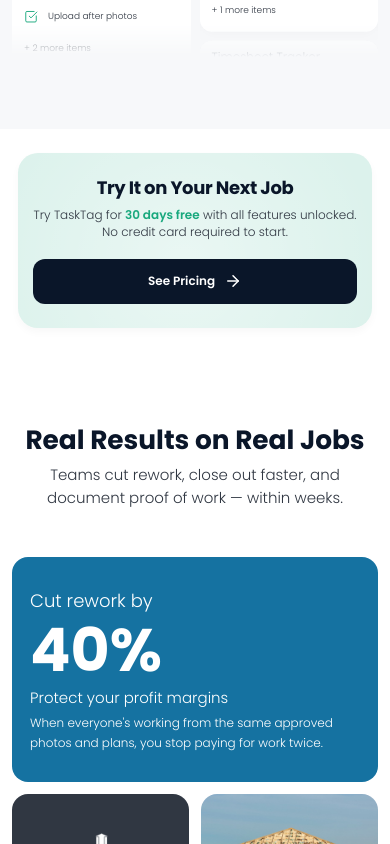
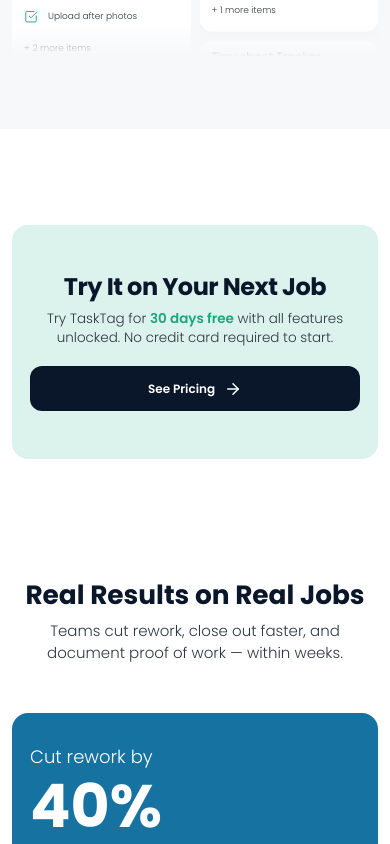
Before and after one commit to dedekysf/Landing-Page, a React (Vite) app: page / in a window 390 px wide. Shown: the part 4900-5744 px from the top of the page. Built offline with nearby package versions, Linux system fonts and the light colour scheme.

Commit message:
fix: align PricingTeaser and BlogResources width with project layout grid

```diff
--- a/src/components/sections/BlogResources.module.css
+++ b/src/components/sections/BlogResources.module.css
@@ -135,4 +135,5 @@
     .section {
         padding: 4rem 1rem 12rem 1rem;
     }
+
 }
--- a/src/components/sections/PricingTeaser.module.css
+++ b/src/components/sections/PricingTeaser.module.css
@@ -5,8 +5,9 @@
 }
 
 .container {
-    max-width: var(--spacing-container);
+    max-width: 1200px;
     margin: 0 auto;
+    width: 100%;
 }
 
 .banner {
@@ -19,10 +20,10 @@
     justify-content: space-between;
     gap: 3rem;
     overflow: hidden;
-    box-shadow: 0 4px 8px rgba(var(--black-rgb), 0.03);
+    width: 100%;
 }
 
-.banner::before {
+/* .banner::before {
     content: '';
     position: absolute;
     top: -50%;
@@ -31,7 +32,7 @@
     height: 400px;
     background: radial-gradient(circle, rgba(255, 255, 255, 0.4) 0%, transparent 70%);
     pointer-events: none;
-}
+} */
 
 .content {
     position: relative;
@@ -51,7 +52,6 @@
     color: var(--text-secondary);
     font-size: 1.125rem;
     line-height: 1.4;
-    max-width: 500px;
 }
 
 .highlight {
@@ -100,20 +100,20 @@
 
 @media (max-width: 480px) {
     .section {
-        padding: 2rem 1.5rem;
+        padding: 8rem 1rem 4rem 1rem;
     }
 
     .banner {
-        padding: 2rem 1.25rem;
-        border-radius: 20px;
+        padding: 4rem 1.5rem;
+        border-radius: 16px;
     }
 
     .title {
-        font-size: 1.5rem;
+        font-size: 2rem;
     }
 
     .subtitle {
-        font-size: 1rem;
+        font-size: 1.125rem;
     }
 
     .ctaButton {
--- a/src/pages/Home.module.css
+++ b/src/pages/Home.module.css
@@ -329,3 +329,9 @@
     position: relative;
     z-index: 1;
 }
+
+@media (max-width: 480px) {
+    .bottomUnifiedWrapper {
+        padding-top: 0rem;
+    }
+}
```
